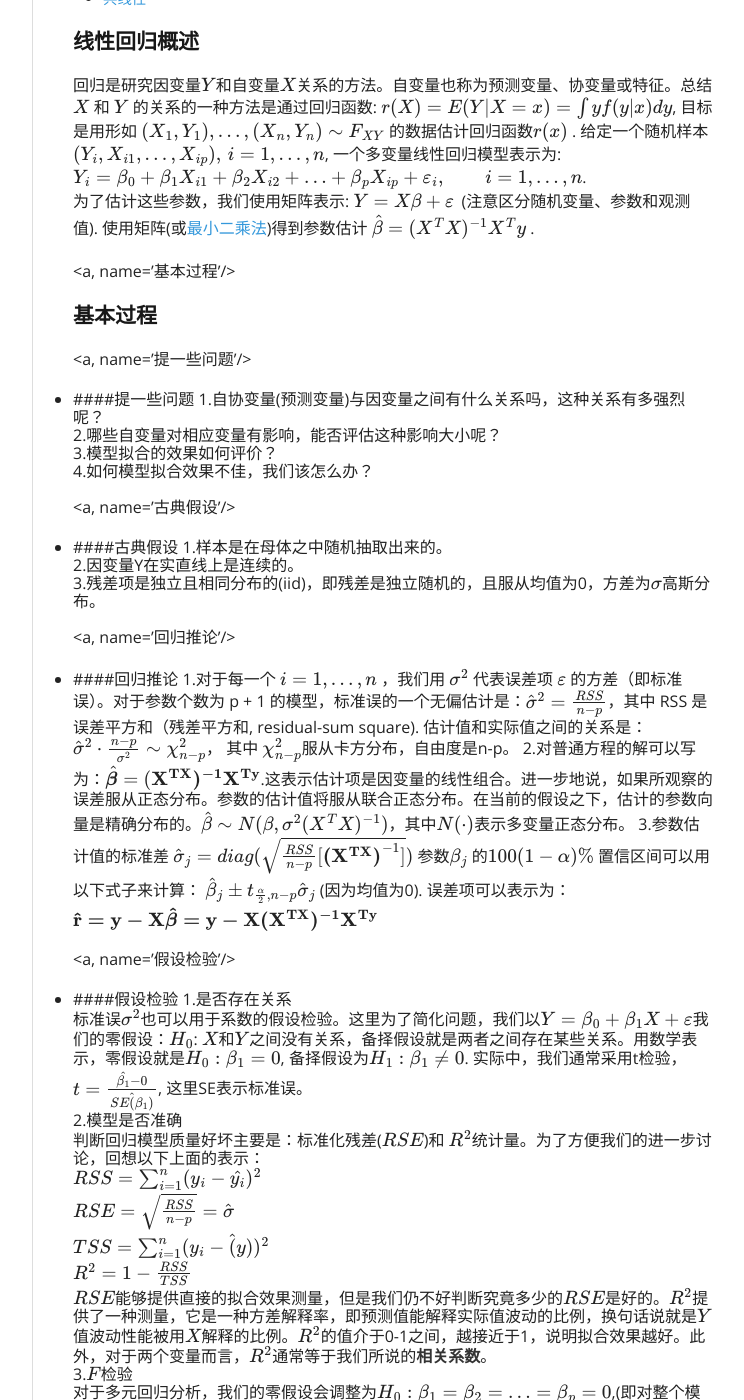
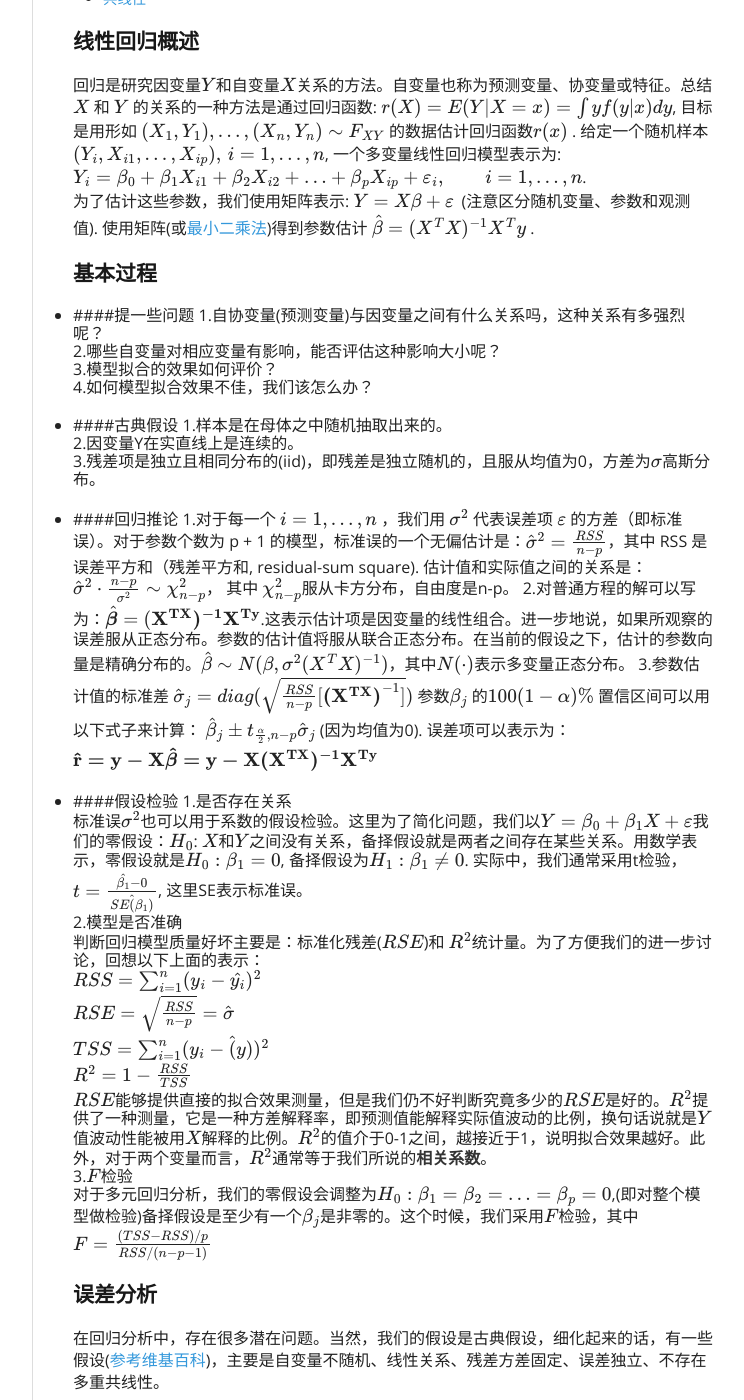
Before and after one commit to chrispher/chrispher.github.com, a Jekyll site: the page built from _posts/statistics/2014-8-15-应用回归分析.md, in a window 1280 px wide and 1400 px high, scrolled down 524 px. Shown: the whole window, without its empty margins (378-1122 px from the left). Built offline with Jekyll 4.4.1, drawn with Linux system fonts in a browser that asks for light colours; nearby versions of some CDN libraries; formulas are drawn with MathJax 3; some of the changed text lies outside the part shown.

Commit message:
modefy the md files

```diff
--- a/_posts/statistics/2014-8-15-应用回归分析.md
+++ b/_posts/statistics/2014-8-15-应用回归分析.md
@@ -36,11 +36,11 @@ comments: true
 为了估计这些参数，我们使用矩阵表示: $$ Y = X \beta + \varepsilon \,$$ (注意区分随机变量、参数和观测值).  使用矩阵(或[最小二乘法](http://zh.wikipedia.org/wiki/%E6%9C%80%E5%B0%8F%E4%BA%8C%E4%B9%98%E6%B3%95))得到参数估计 $$\hat\beta = (X^T X)^{-1}X^T y$$ .
 
 
-<a, name='基本过程'/>
+<a name='基本过程'/>
 
 ###基本过程
 
-<a, name='提一些问题'/>
+<a name='提一些问题'/>
 
 - ####提一些问题
 1.自协变量(预测变量)与因变量之间有什么关系吗，这种关系有多强烈呢？
@@ -48,7 +48,7 @@ comments: true
 3.模型拟合的效果如何评价？
 4.如何模型拟合效果不佳，我们该怎么办？
 
-<a, name='古典假设'/>
+<a name='古典假设'/>
 
 - ####古典假设
 1.样本是在母体之中随机抽取出来的。
@@ -56,7 +56,7 @@ comments: true
 3.残差项是独立且相同分布的(iid)，即残差是独立随机的，且服从均值为0，方差为$$\sigma$$高斯分布。
 
 
-<a, name='回归推论'/>
+<a name='回归推论'/>
 
 - ####回归推论
 1.对于每一个 $$i=1,\ldots,n$$ ，我们用 $$\sigma^2$$ 代表误差项 $$\varepsilon$$ 的方差（即标准误）。对于参数个数为 p + 1 的模型，标准误的一个无偏估计是：$$\hat \sigma^2  = \frac {RSS} {n-p} $$，其中 RSS 是误差平方和（残差平方和, residual-sum square).
@@ -67,7 +67,7 @@ $$\hat \beta_j  \pm t_{\frac{\alpha }{2},n - p} \hat \sigma_j $$ (因为均值
 误差项可以表示为：$$ \mathbf{\hat r =  y-X \hat{\boldsymbol{\beta}}= y-X(X^TX)^{-1}X^Ty}$$
 
 
-<a, name='假设检验'/>
+<a name='假设检验'/>
 
 - ####假设检验
 1.是否存在关系
@@ -87,7 +87,7 @@ $$RSE$$能够提供直接的拟合效果测量，但是我们仍不好判断究
 在回归分析中，存在很多潜在问题。当然，我们的假设是古典假设，细化起来的话，有一些假设([参考维基百科](http://en.wikipedia.org/wiki/Linear_regression))，主要是自变量不随机、线性关系、残差方差固定、误差独立、不存在多重共线性。
 
 
-<a, name='非线性'/>
+<a name='非线性'/>
 
 - ####**非线性**
 线性回归模型假设了因变量和自变量之间的关系是线性的，而它们之间的实际关系很少是线性的。因此，我们得到的模型是有待进一步考证的，模型预测的准确率也会因非线性而大大折扣。残差图(Residual plots) 是判断非线性的一个有用的工具。
@@ -95,7 +95,7 @@ $$RSE$$能够提供直接的拟合效果测量，但是我们仍不好判断究
 ![](http://chrispher.github.com/images/statistics/应用回归分析-非线性.jpg)
 上图左侧图中，残差存在一定的模式，增加二次项能够提高拟合效果。如果残差图显示没有非线性关系存在，那么直接使用线性回归就可以。如果发现残差图中存在某些模式，那么可以对原始数据进行变换，比如$$logX, \sqrt{X}, X^2$$等。
 
-<a, name='误差项相关'/>
+<a name='误差项相关'/>
 
 - ####**误差项相关**
 在线性回归中，一个重要的假设是残差项$$\varepsilon_1,...,\varepsilon_n$$是不相关的。在回归模型的参数估计中，使用的标准误是基于残差项相互独立的，而实际中，残差项之间可能存在相关关系，从而使得标准误的估计有误，即使得标准误被**低估**了，从而置信区间和预测区间都会被缩窄，此外P值也会变小(参考维基百科：标准误-[样本相关性校正](http://zh.wikipedia.org/wiki/%E6%A0%87%E5%87%86%E8%AF%AF))。
@@ -103,7 +103,7 @@ $$RSE$$能够提供直接的拟合效果测量，但是我们仍不好判断究
 注意：残差项相互独立不仅仅是线性回归分析中，也是其他统计模型中非常重要的假设，好的**试验设计**能够降低自相关的存在风险。
 
 
-<a, name='误差方差不固定'/>
+<a name='误差方差不固定'/>
 
 - ####**误差方差不固定**
 在线性回归分析中，关于残差的另一个重要假设是$$Var(\varepsilon_i) = \sigma^2$$, 标准误、置信区间以及线性模型的假设检验均基于该假设。然而，残差项方差不固定却是很常见。如下图左侧图所示，可能方差会随着观测值的增加而增加。
@@ -111,14 +111,14 @@ $$RSE$$能够提供直接的拟合效果测量，但是我们仍不好判断究
 对于这样的问题，一般采取的方法是对因变量$$Y$$进行凹函数变换处理，如$$logY, \sqrt{Y}$$,结果如上图右侧图所示: 残差项的方差基本上固定，虽然看起来有一点非线性项的存在。（这里的残差图仍然是预测值y和残差）。
 另外一个处理方式是采用**加权最小二乘法**(weighted least squares), 对于上面的例子而言，可以令$$w_i = n_i$$，这样对应的方差可以调整为$$\sigma_i^2 = \sigma^2 / n_i$$.
 
-<a, name='异常值'/>
+<a name='异常值'/>
 
 - ####**异常值**
 异常值指的是$$y_i$$非常远离模型的预测值(残差较大)。异常值，可能是很多原因引起的，比如记录错误等。异常值会引起标准误增加，使得$$R^2$$降低。残差图可以用来判断是否存在异常值。如下图所示：
 ![](http://chrispher.github.com/images/statistics/应用回归分析-异常值.jpg)
 但是，实际中我们很难判断多大的残差才算是异常值呢？为此，我们通常绘制**学生残差**([studentized residuals](http://en.wikipedia.org/wiki/Studentized_residual),  简单的说，误差均值为0，标准残差=残差/样本残差的标准差， 而学生残差=残差/残差标准差的点估计值)，学生残差能够更精确的反映误差的方差在每个点上的实际差异。处理异常值的常用方法是剔除，但是需要关注一下这个值异常的原因，异常值也可能是模型的缺陷。
 
-<a, name='高杠杆点'/>
+<a name='高杠杆点'/>
 
 - ####**高杠杆点**
 与给定 $$x_i$$ 下观察 $$y_i$$ 是否是异常值对应，如果样本有一个异常的 $$x_i$$ ,称之为高杠杆点。如下图所示：
@@ -126,7 +126,7 @@ $$RSE$$能够提供直接的拟合效果测量，但是我们仍不好判断究
 左图，红线拟合了全部数据，而蓝线拟合了去除高杠杆点后的。高杠杆点在最小二乘法中，对于估计具有尺度的杠杆效应，使得最小二乘法受到该点的影响非常大。在单变量情况下，我们可以绘制散点图，但是多变量情况下，就无法绘制了。中间图说明了，我们绘制两个自变量的散点图，能够发现高杠杆点的情况，然而该点的$$X_1$$单独对于$$X_1$$却不是高杠杆点。所以我们需要考虑的是多有的自变量，而不是单一的。
 通常情况下，我们会计算**杠杆统计量**([leverage statistic](http://en.wikipedia.org/wiki/Leverage_(statistics))), 对于简单线性回归，$$h_i = \frac{1}{n} + \frac{(x_i - \bar{x})^2}{\sum_{i^\prime=1}^n(x_{i^\prime} - \bar{x})^2}$$. $$h_i$$是介于1/n到1之间。对于p个自变量，所有样本的杠杆统计量均值为 $$(p+1)/n$$, 如果杠杆统计量大于均值，我们可以怀疑对应的点是否是高杠杆点。在R语言中，绘制杠杆-残差图中，会标识出这些高杠杆点。
 
-<a, name='共线性'/>
+<a name='共线性'/>
 
 - ####**共线性**
 共线性([collinearity](http://en.wikipedia.org/wiki/Collinearity))是指自变量中两个或多个之间存在较强的相关关系。共线性在线性回归分析中，使得我们很难分析单个自变量对因变量的影响。此外，共线性也使得参数估计准确性下降，标准误估计增加。
```
